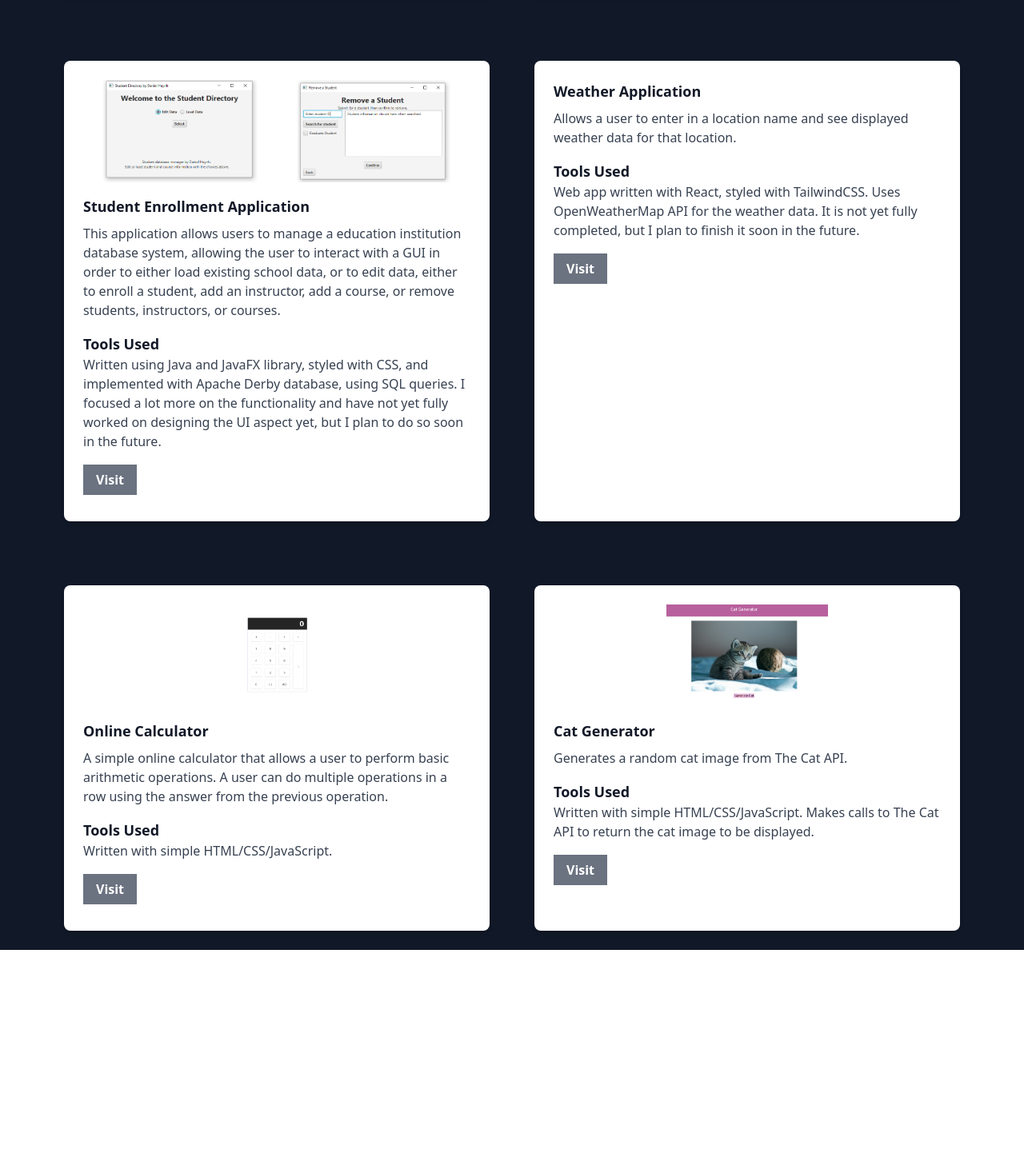
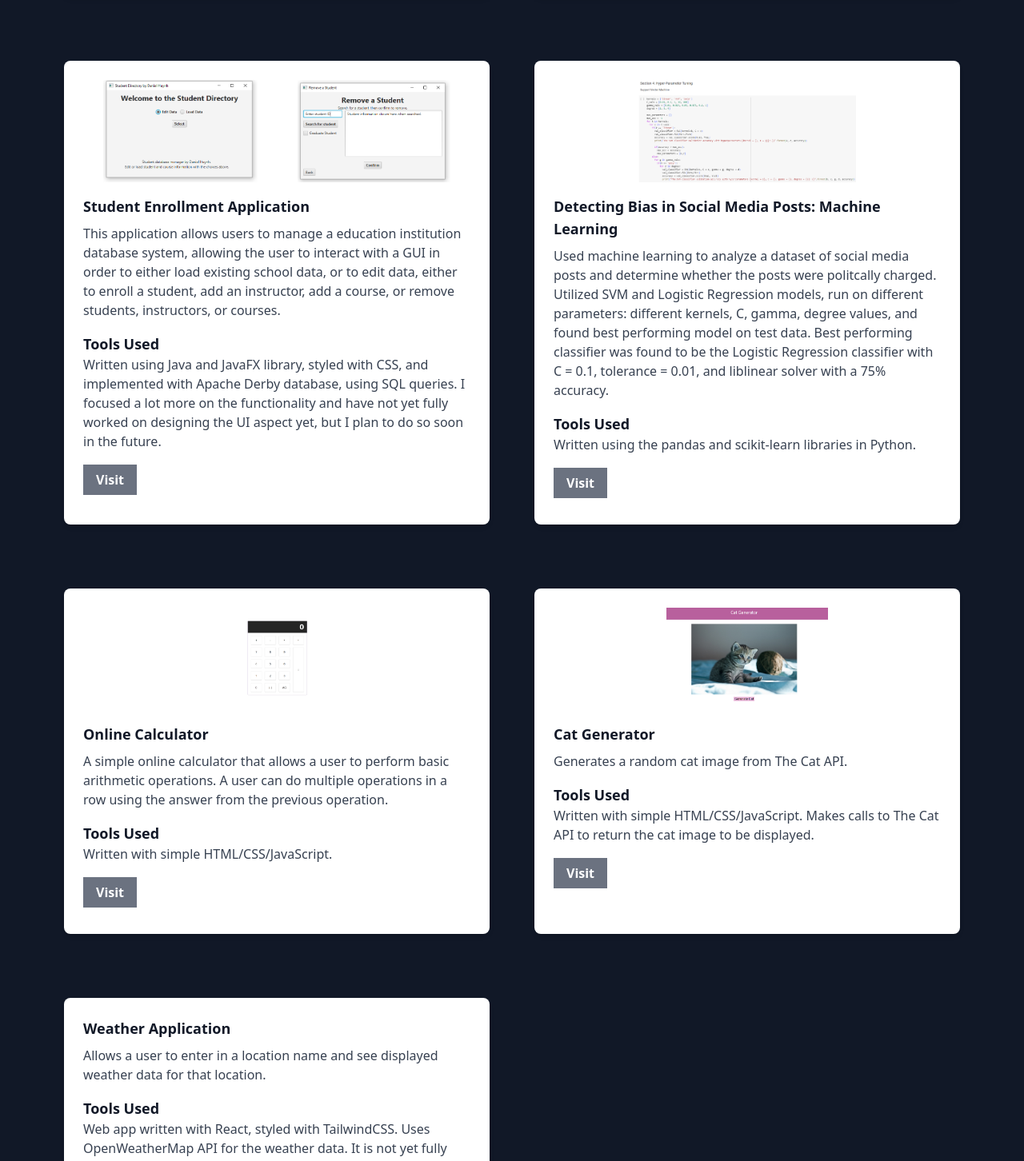
Before and after one commit to danielhuynh0/danielhuynh0.github.io, a React (Create React App) app: page / in a window 1280 px wide. Shown: the part 2980-4432 px from the top of the page at 80% size. Before the commit the page ends 4168 px from the top, so only its background shows below. Built offline with nearby package versions, Linux system fonts and the light colour scheme.

Commit message:
added machine learning project

```diff
--- a/src/Projects.js
+++ b/src/Projects.js
@@ -23,11 +23,13 @@ const Projects = React.forwardRef((props, ref) => {
             link: "https://github.com/danielhuynh0/student-enrollment",
         },
         {
-          title: "Weather Application",
-          images: [],
-          description: "Allows a user to enter in a location name and see displayed weather data for that location.",
-          tools: "Web app written with React, styled with TailwindCSS. Uses OpenWeatherMap API for the weather data. It is not yet fully completed, but I plan to finish it soon in the future."
+          title: "Detecting Bias in Social Media Posts: Machine Learning",
+          images: ["social-media-bias.png"],
+          description: "Used machine learning to analyze a dataset of social media posts and determine whether the posts were politcally charged. Utilized SVM and Logistic Regression models, run on different parameters: different kernels, C, gamma, degree values, and found best performing model on test data. Best performing classifier was found to be the Logistic Regression classifier with C = 0.1, tolerance = 0.01, and liblinear solver with a 75% accuracy.",
+          tools: "Written using the pandas and scikit-learn libraries in Python.",
+          link: "https://github.com/danielhuynh0/social-media-bias-ml",
         },
+
         {
           title: "Online Calculator",
           images: ["online-calculator.png"],
@@ -41,6 +43,12 @@ const Projects = React.forwardRef((props, ref) => {
           description: "Generates a random cat image from The Cat API.",
           tools: "Written with simple HTML/CSS/JavaScript. Makes calls to The Cat API to return the cat image to be displayed.",
           link: "https://danielhuynh0.github.io/my-cat-generator/",
+        },
+        {
+          title: "Weather Application",
+          images: [],
+          description: "Allows a user to enter in a location name and see displayed weather data for that location.",
+          tools: "Web app written with React, styled with TailwindCSS. Uses OpenWeatherMap API for the weather data. It is not yet fully completed, but I plan to finish it soon in the future."
         }
     ];
 
```
Also changed, not shown: public/social-media-bias.png (added), 1 other file (tests, documents, lock files or other folders).
